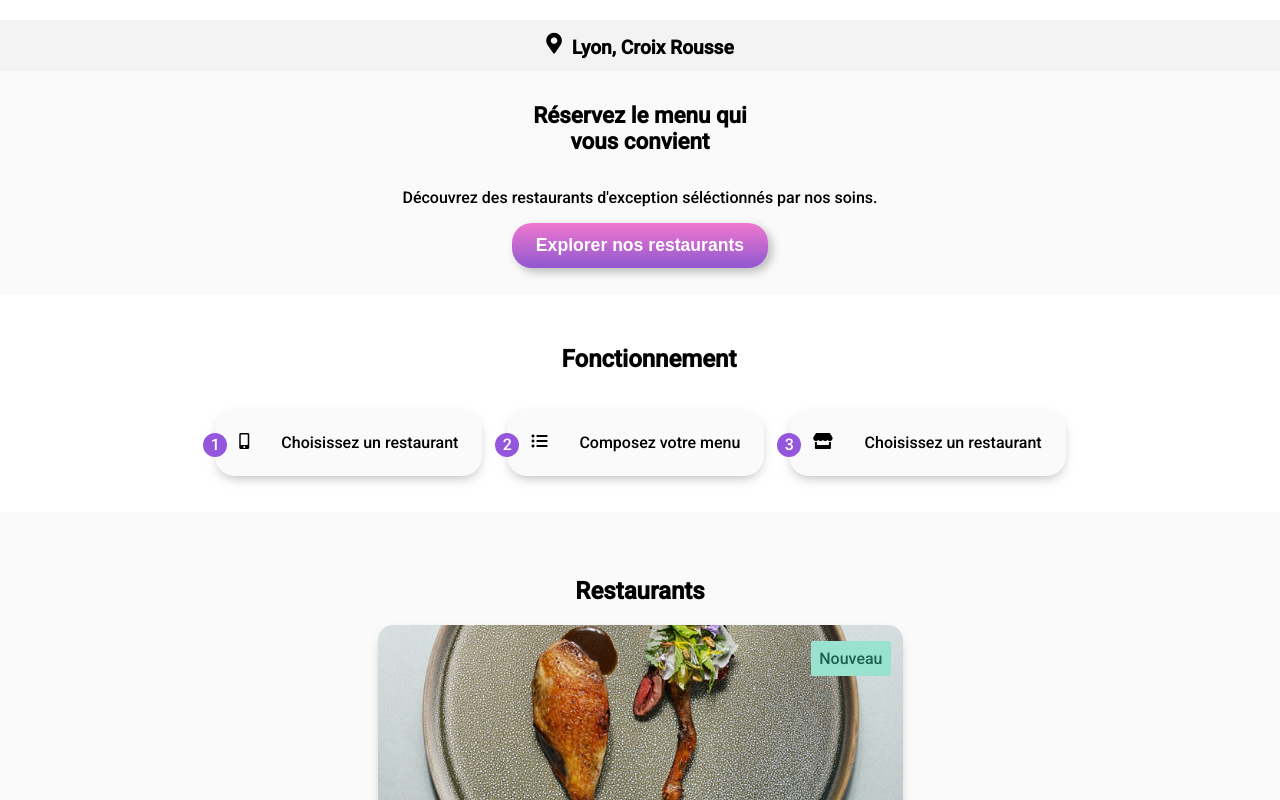
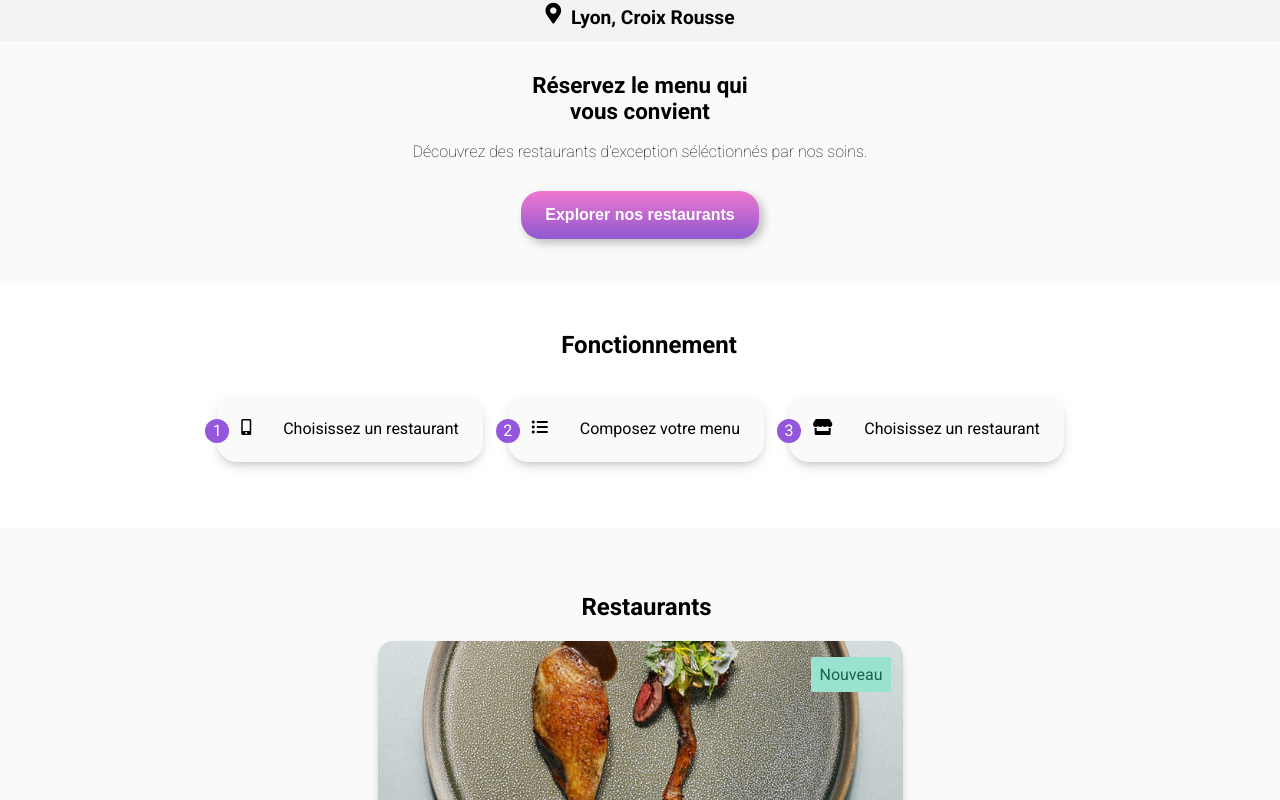
Before and after one commit to Rufusss88/AntoineChirat_3_15062021, a website: page index.html in a window 1280 px wide. Shown: the part 67-867 px from the top of the page. Drawn offline with Linux system fonts and the light colour scheme; a web font is replaced by a local one.

Commit message:
amélioration conforme maquette sur page accueil

```diff
--- a/index.html
+++ b/index.html
@@ -9,7 +9,7 @@
 		<link rel="preconnect" href="https://fonts.gstatic.com"/>
 		<link rel="preconnect" href="https://fonts.gstatic.com">
 		<link rel="preconnect" href="https://fonts.gstatic.com">
-		<link href="https://fonts.googleapis.com/css2?family=Roboto:wght@500&family=Shrikhand&display=swap" rel="stylesheet">
+		<link href="https://fonts.googleapis.com/css2?family=Roboto:wght@100;300;400;500;700;900&family=Shrikhand&display=swap" rel="stylesheet">
 		<link rel="stylesheet" href="https://use.fontawesome.com/releases/v5.15.1/css/all.css" integrity="sha384-vp86vTRFVJgpjF9jiIGPEEqYqlDwgyBgEF109VFjmqGmIY/Y4HV4d3Gp2irVfcrp" crossorigin="anonymous"/>
 		<link rel="stylesheet" href="./layout/sass/style.css">
 	</head>
--- a/layout/composants/_bouton.scss
+++ b/layout/composants/_bouton.scss
@@ -4,7 +4,8 @@
     @include buttonlayout();
     width: fit-content;
     margin: auto;
-    margin-bottom: 15px;
+    margin-top: 30px;
+    margin-bottom: 30px;
     border: none;
     font-weight: 600;
 }
--- a/layout/sass/style.scss
+++ b/layout/sass/style.scss
@@ -9,9 +9,10 @@
 .header{
     display: flex;
     text-align: center;
-    padding-top: 25px;
-    padding-bottom: 25px;
+    padding-top: 10px;
+    padding-bottom: 10px;
     box-shadow: 0 0 0.5rem rgb(0 0 0 / 25%);
+    padding-left: 14px;
         &__icon{
             margin-left: 10px;
         }
@@ -25,7 +26,7 @@
 
 /* style main*/
 body{
-    font-family: roboto;
+    font-family: 'Roboto', sans-serif;
     margin:0px;
     width: 100%;
     z-index: 2;
@@ -37,9 +38,9 @@ body{
     font-weight: 600;
     font-size: 1.3rem;
     text-align: center;
+    box-shadow: 0 0 0.5rem rgb(0 0 0 / 25%);
     background-color: #f3f3f3;
     padding: .75rem 1.5rem;
-    background-color: #f3f3f3;
     &__text{
         margin-left: 10px;
         margin-top:4px;
@@ -59,11 +60,13 @@ body{
     &__text{
         text-align: center;
         font-weight: 100;
+        margin: 0;
     }
 }
 
 .fonctionnement{
     margin-top:30px;
+    margin-bottom: 30px;
     display: flex;
     flex-direction: column;
         &__title{
@@ -85,8 +88,11 @@ body{
     background-color: #fafafa;
     padding-top:45px;
     padding-bottom:25px;
-    padding-left: 0;
-    padding-right: 0;
+    padding-left: 10px;
+    padding-right: 10px;
+    &__headtitle{
+        padding-left: 13px;
+    }
     &__title{
         margin-left:32px;
         font-family:roboto ;
@@ -98,7 +104,7 @@ body{
     &__carteimage{
         @include photoradius();
         width: 100%;
-        height: 200px;
+        height: 180px;
         object-fit: cover;
     }
     &__menufavorite{
--- a/utils/_mixin.scss
+++ b/utils/_mixin.scss
@@ -15,6 +15,10 @@
     opacity: 100%;
     box-shadow: 4px 4px 10px rgb(0 0 0 / 25%);
     cursor: pointer;
+    font-weight: 100;
+    font-size: 1em;
+    padding-top: 15px;
+    padding-bottom: 15px;
 }
 
 @mixin photoradius{
```
Also changed, not shown: layout/sass/style.css, 1 other file.
